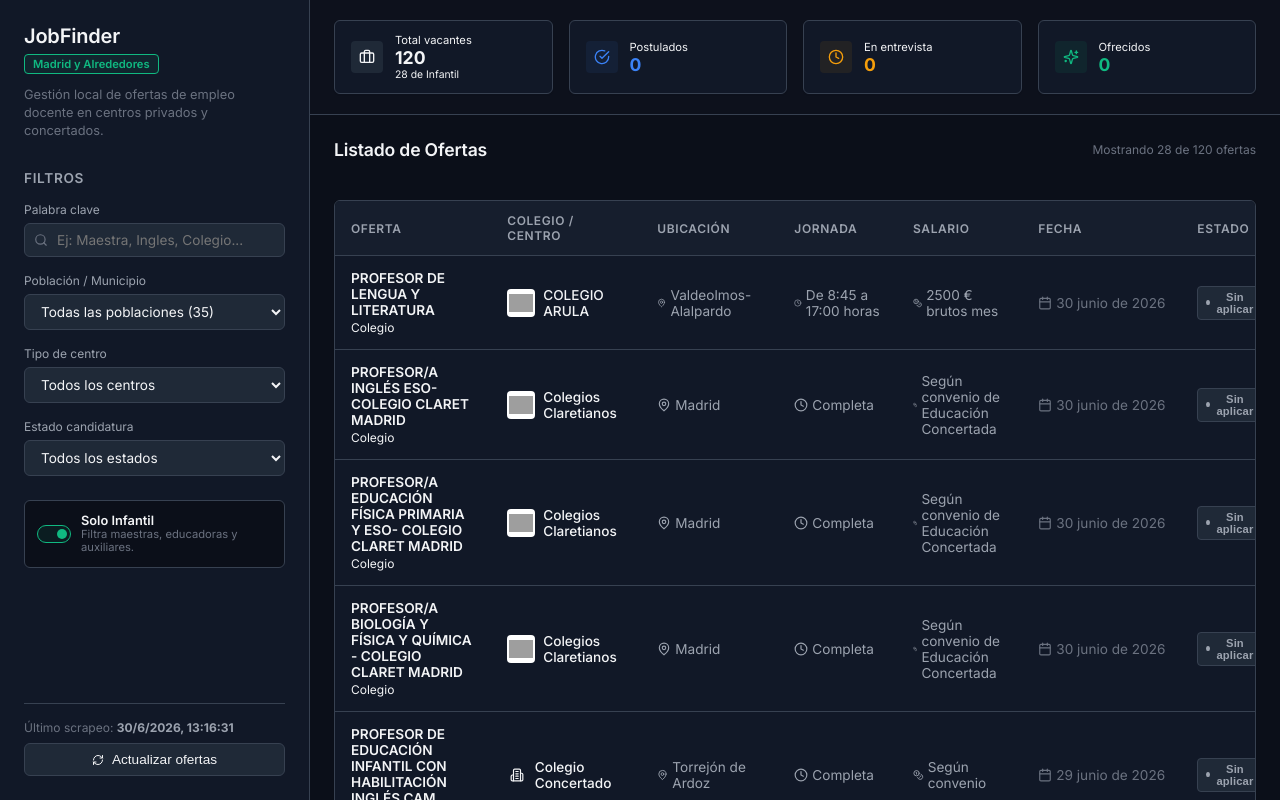
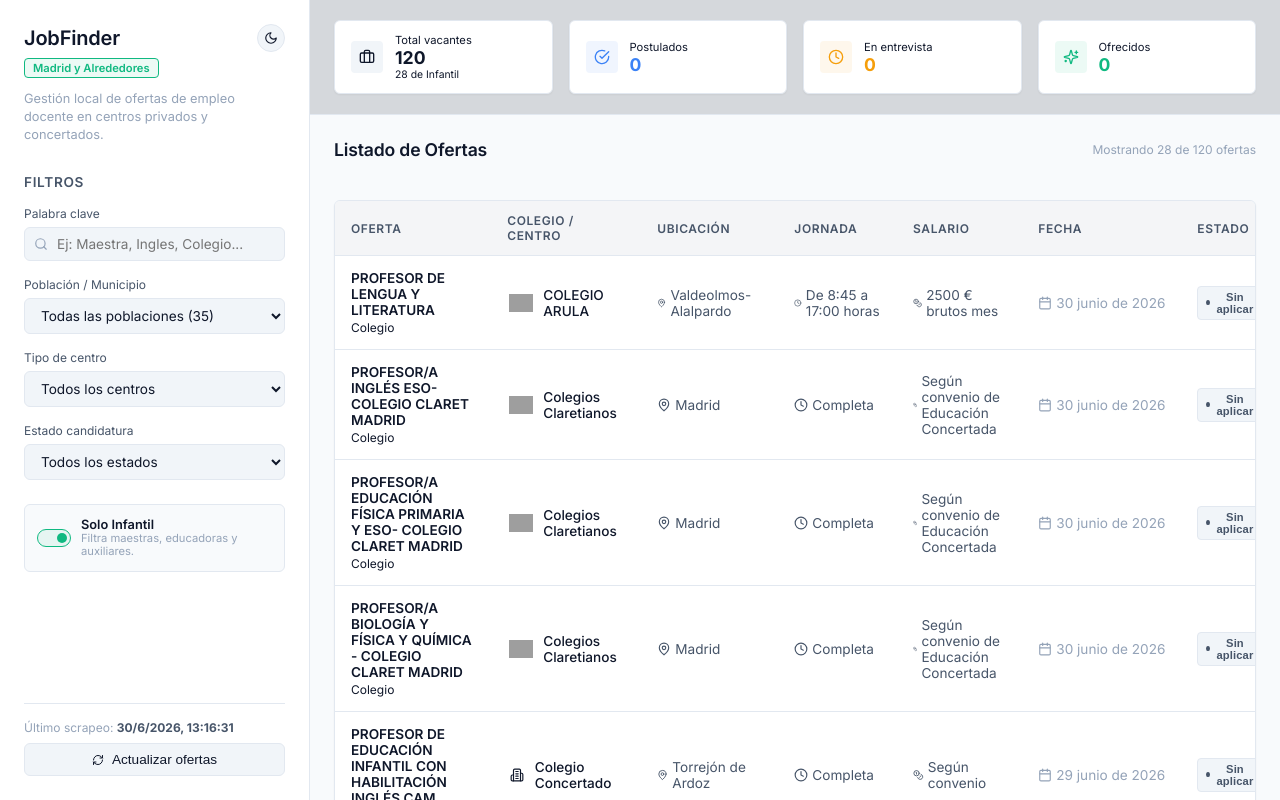
Before and after one commit to Blackmanx/CentralEspJobFinder, a React (Vite) app: page / in a window 1280 px wide. Built offline with nearby package versions, Linux system fonts and the light colour scheme; grey boxes are pictures that could not be loaded; the HTML template or start-up script is replaced by a standard one.

Commit message:
feat: add light mode support, refine dark mode, create DESIGN.md

```diff
--- a/src/App.tsx
+++ b/src/App.tsx
@@ -8,7 +8,9 @@ import {
   RefreshCw,
   CheckCircle,
   Clock,
-  Sparkles
+  Sparkles,
+  Sun,
+  Moon
 } from 'lucide-react';
 import confetti from 'canvas-confetti';
 
@@ -19,6 +21,26 @@ export default function App() {
   const [userStates, setUserStates] = useState<LocalStorageAppState>({});
   const [loading, setLoading] = useState(true);
   const [errorMsg, setErrorMsg] = useState<string | null>(null);
+
+  // Theme State
+  const [theme, setTheme] = useState<'light' | 'dark'>(() => {
+    const saved = localStorage.getItem('jobfinder_theme');
+    if (saved === 'light' || saved === 'dark') return saved;
+    return window.matchMedia('(prefers-color-scheme: light)').matches ? 'light' : 'dark';
+  });
+
+  // Apply theme to document element
+  useEffect(() => {
+    const root = document.documentElement;
+    if (theme === 'light') {
+      root.classList.remove('dark');
+      root.classList.add('light');
+    } else {
+      root.classList.remove('light');
+      root.classList.add('dark');
+    }
+    localStorage.setItem('jobfinder_theme', theme);
+  }, [theme]);
 
   // Selected Job for Drawer
   const [selectedJob, setSelectedJob] = useState<Job | null>(null);
@@ -186,9 +208,19 @@ export default function App() {
       {/* Left Sidebar: Logo, Metadata and Filters */}
       <aside className="sidebar">
         <div>
-          <h2>
-            JobFinder
-          </h2>
+          <div style={{ display: 'flex', justifyContent: 'space-between', alignItems: 'center' }}>
+            <h2>
+              JobFinder
+            </h2>
+            <button
+              onClick={() => setTheme(theme === 'dark' ? 'light' : 'dark')}
+              className="btn-secondary"
+              style={{ padding: '6px', borderRadius: '50%', display: 'flex', alignItems: 'center', justifyContent: 'center', minWidth: 'auto' }}
+              title={theme === 'dark' ? 'Cambiar a modo claro' : 'Cambiar a modo oscuro'}
+            >
+              {theme === 'dark' ? <Sun size={14} /> : <Moon size={14} />}
+            </button>
+          </div>
           <span style={{
             color: 'var(--accent-primary)',
             fontSize: '0.7rem',
--- a/src/index.css
+++ b/src/index.css
@@ -4,17 +4,11 @@
 :root {
   --font-sans: 'Inter', -apple-system, BlinkMacSystemFont, "Segoe UI", Roboto, sans-serif;
 
-  /* Theme Colors: Refined Slate/Zinc Corporate Palette */
-  --bg-app: #0b0f19;          /* Dark canvas background */
-  --bg-surface: #111827;      /* Panels & cards background */
-  --bg-element: #1f2937;      /* Hover states & dropdowns */
-  --border-color: #374151;    /* Subtle grey borders */
+  --shadow-sm: 0 1px 2px rgba(0, 0, 0, 0.05);
+  --shadow-md: 0 4px 6px -1px rgba(0, 0, 0, 0.1), 0 2px 4px -1px rgba(0, 0, 0, 0.06);
+  --shadow-lg: 0 10px 15px -3px rgba(0, 0, 0, 0.15), 0 4px 6px -2px rgba(0, 0, 0, 0.05);
 
-  --text-primary: #f3f4f6;
-  --text-secondary: #9ca3af;
-  --text-muted: #6b7280;
-
-  /* Accent Colors (Clean, professional, not oversaturated) */
+  /* Common Accent Colors (Semantically defined) */
   --accent-primary: #10b981;        /* Emerald Green for success/hired */
   --accent-primary-hover: #059669;
   --accent-primary-light: rgba(16, 185, 129, 0.08);
@@ -30,16 +24,37 @@
 
   --accent-purple: #8b5cf6;         /* Purple for offered */
   --accent-purple-light: rgba(139, 92, 246, 0.08);
+}
 
-  --shadow-sm: 0 1px 2px rgba(0, 0, 0, 0.05);
-  --shadow-md: 0 4px 6px -1px rgba(0, 0, 0, 0.1), 0 2px 4px -1px rgba(0, 0, 0, 0.06);
-  --shadow-lg: 0 10px 15px -3px rgba(0, 0, 0, 0.2), 0 4px 6px -2px rgba(0, 0, 0, 0.05);
+/* Dark Mode Tokens (Default) */
+:root, .dark {
+  --bg-app: #0b0f19;          /* Rich midnight canvas */
+  --bg-surface: #161f30;      /* Slate card background */
+  --bg-element: #222f47;      /* Hover states & fields */
+  --border-color: #2e3d56;    /* Dark grey borders */
+
+  --text-primary: #f8fafc;
+  --text-secondary: #94a3b8;
+  --text-muted: #64748b;
+}
+
+/* Light Mode Tokens (Activated via class on html/body) */
+.light {
+  --bg-app: #f8fafc;          /* Slate 50 canvas */
+  --bg-surface: #ffffff;      /* Pure white card background */
+  --bg-element: #f1f5f9;      /* Slate 100 fields */
+  --border-color: #e2e8f0;    /* Slate 200 borders */
+
+  --text-primary: #0f172a;    /* Slate 900 */
+  --text-secondary: #475569;  /* Slate 600 */
+  --text-muted: #94a3b8;      /* Slate 400 */
 }
 
 * {
   box-sizing: border-box;
   margin: 0;
   padding: 0;
+  transition: background-color 0.25s ease, border-color 0.25s ease, color 0.15s ease;
 }
 
 body {
@@ -49,7 +64,7 @@ body {
   -webkit-font-smoothing: antialiased;
   -moz-osx-font-smoothing: grayscale;
   min-height: 100vh;
-  overflow-x: hidden;
+  overflow: hidden;
 }
 
 h1, h2, h3, h4, h5, h6 {
@@ -119,10 +134,11 @@ h1, h2, h3, h4, h5, h6 {
   gap: 16px;
   padding: 20px 24px;
   border-bottom: 1px solid var(--border-color);
-  background-color: rgba(17, 24, 39, 0.3);
+  background-color: rgba(17, 24, 39, 0.15);
   flex-shrink: 0;
 }
 
+/* Stat Card */
 .stat-card {
   background-color: var(--bg-surface);
   border: 1px solid var(--border-color);
@@ -182,8 +198,8 @@ h1, h2, h3, h4, h5, h6 {
   left: 0;
   right: 0;
   bottom: 0;
-  background-color: rgba(0, 0, 0, 0.5);
-  backdrop-filter: blur(4px);
+  background-color: rgba(0, 0, 0, 0.4);
+  backdrop-filter: blur(2px);
   z-index: 998;
   animation: fadeIn 0.2s ease-out;
 }
@@ -212,7 +228,7 @@ table {
 }
 
 th {
-  background-color: rgba(31, 41, 55, 0.4);
+  background-color: rgba(120, 130, 150, 0.08);
   padding: 12px 16px;
   font-size: 0.75rem;
   font-weight: 600;
@@ -235,15 +251,15 @@ tr:last-child td {
 }
 
 tr:hover td {
-  background-color: rgba(255, 255, 255, 0.015);
+  background-color: rgba(120, 130, 150, 0.03);
 }
 
 tr.selected td {
-  background-color: rgba(59, 130, 246, 0.06);
+  background-color: rgba(59, 130, 246, 0.07);
 }
 
 tr.selected:hover td {
-  background-color: rgba(59, 130, 246, 0.08);
+  background-color: rgba(59, 130, 246, 0.09);
 }
 
 /* Badges for Job Status */
@@ -320,6 +336,11 @@ tr.selected:hover td {
   box-shadow: var(--shadow-md);
 }
 
+/* Premium Dark Map Filter: Inverts tile colors natively to match the slate background */
+.dark .leaflet-tile-container {
+  filter: invert(100%) hue-rotate(180deg) brightness(95%) contrast(90%);
+}
+
 /* Custom switch toggle */
 .switch {
   position: relative;
@@ -381,7 +402,7 @@ input[type="text"], select, textarea {
   font-family: var(--font-sans);
   font-size: 0.85rem;
   outline: none;
-  transition: border-color 0.2s ease;
+  transition: border-color 0.2s ease, background-color 0.25s ease;
 }
 
 input[type="text"]:focus, select:focus, textarea:focus {
@@ -420,11 +441,11 @@ input[type="text"]:focus, select:focus, textarea:focus {
   display: inline-flex;
   align-items: center;
   gap: 8px;
-  transition: background-color 0.2s ease;
+  transition: background-color 0.2s ease, border-color 0.2s ease;
 }
 
 .btn-secondary:hover {
-  background-color: rgba(255, 255, 255, 0.05);
+  background-color: rgba(120, 130, 150, 0.1);
 }
 
 /* Responsive Styles for Mobile Adaptability */
@@ -470,7 +491,7 @@ input[type="text"]:focus, select:focus, textarea:focus {
     bottom: 0;
     width: 100vw;
     z-index: 999;
-    box-shadow: -10px 0 30px rgba(0,0,0,0.5);
+    box-shadow: -10px 0 30px rgba(0,0,0,0.3);
     animation: slideInRight 0.25s cubic-bezier(0.16, 1, 0.3, 1);
   }
 
@@ -484,7 +505,6 @@ input[type="text"]:focus, select:focus, textarea:focus {
     display: none !important;
   }
   .drawer-container {
-    /* Normal static layout in split pane */
     position: relative;
     box-shadow: none;
     animation: none;
```
Also changed, not shown: 1 other file (tests, documents, lock files or other folders).
